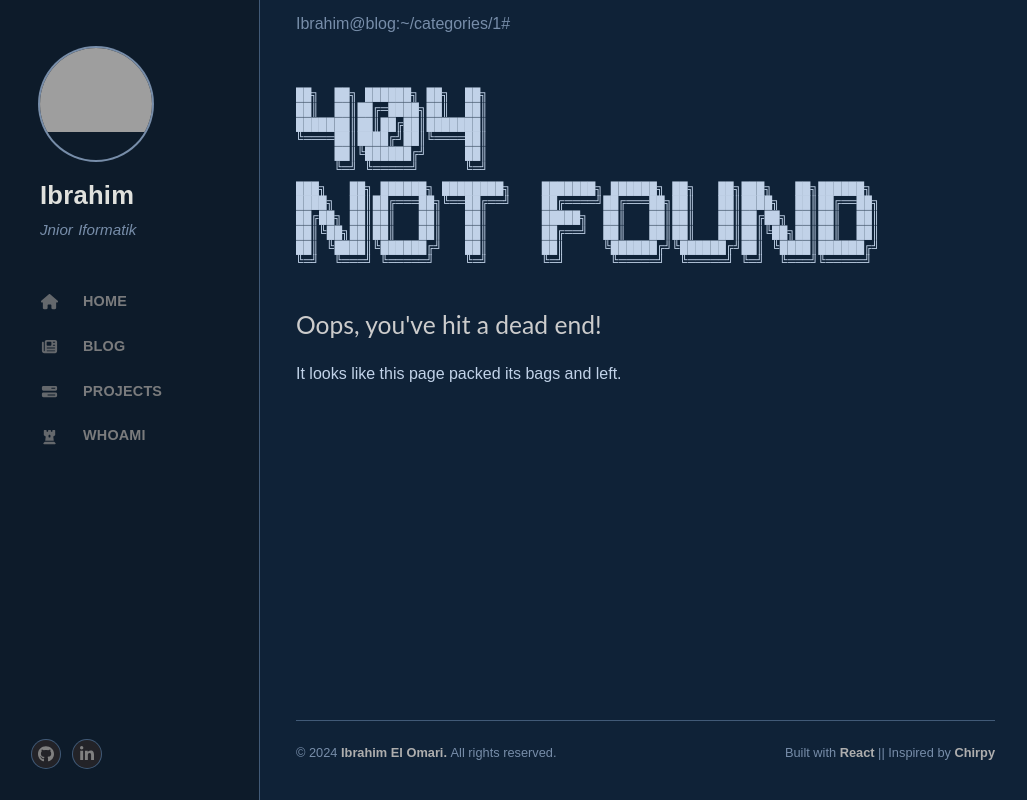
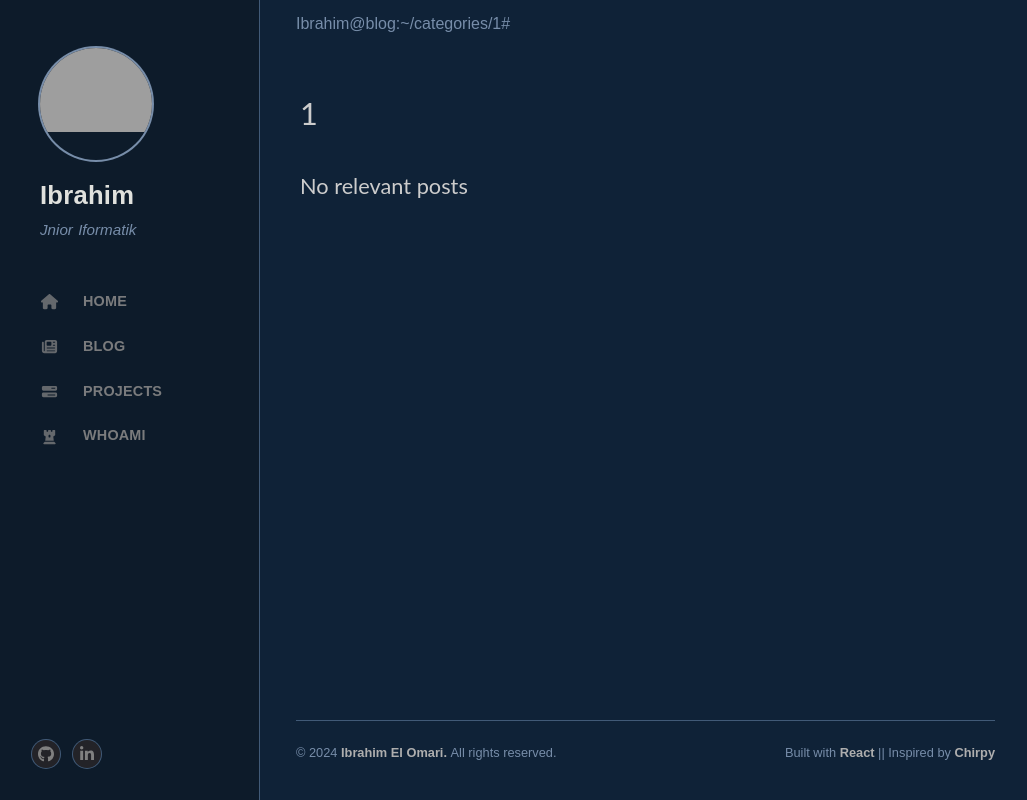
Before and after one commit to elomarii/chirpy-react, a React (Vite) app: page /categories/1 in a window 1280 px wide. Shown: the whole page, without its empty margins (0-1027 px from the left). Built offline with nearby package versions, Linux system fonts and the light colour scheme; grey boxes are pictures that could not be loaded.

Commit message:
refactor router code

```diff
--- a/src/App.tsx
+++ b/src/App.tsx
@@ -1,13 +1,10 @@
-import { ReactNode } from "react";
 import NavBar from "./components/NavBar";
 import Footer from "./components/Footer";
 import TopBar from "./components/Topbar";
+import { RouterProvider } from "react-router-dom";
+import router from "./router";
 
-interface Props {
-  children: ReactNode;
-}
-
-function App({ children }: Props) {
+function App() {
   return (
     <>
       {/* NAVBAR */}
@@ -21,7 +18,7 @@ function App({ children }: Props) {
               aria-label="Main Content"
               className="col-12 col-lg-11 col-xl-9 px-md-4"
             >
-              {children}
+              <RouterProvider router={router} />
             </main>
 
             {/* SIDEBAR */}
--- a/src/main.tsx
+++ b/src/main.tsx
@@ -2,31 +2,13 @@ import { StrictMode } from "react";
 import { createRoot } from "react-dom/client";
 import "./styles/main.scss";
 import App from "./App.tsx";
-import { createBrowserRouter, RouterProvider } from "react-router-dom";
-import Home from "./pages/Home.tsx";
-import NotFound from "./pages/NotFound.tsx";
-import Whoami from "./pages/Whoami.tsx";
-import Post from "./pages/Post.tsx";
-import Blog from "./pages/Blog.tsx";
-import Projects from "./pages/Projects.tsx";
 import { readMarkdown } from "./utils.tsx";
-import Category from "./pages/Category.tsx";
 
 // Define all routes and respective components
 const projectFiles = Object.keys(
   import.meta.glob("/public/projects/*.md")
 ).reverse();
 const postFiles = Object.keys(import.meta.glob("/public/posts/*.md")).reverse();
-const files = postFiles.concat(projectFiles);
-
-// Routes for articles
-const articlesRoutes = files.map((filepath, _index) => {
-  const path = filepath.replace("/public", "");
-  return {
-    path: path.replace(".md", ""),
-    element: <Post path={path} />,
-  };
-});
 
 async function readFiles(files: string[]) {
   return await Promise.all(
@@ -69,40 +51,8 @@ const fetchCategories = async () => {
 
 export const { categories, catList, posts, projects } = await fetchCategories();
 
-const categoriesRoutes = catList.map((cat, _index) => {
-  return {
-    path: `/categories/${cat.replace(" ", "-").toLowerCase()}`,
-    element: <Category name={cat} />,
-  };
-});
-
-// Router
-const router = createBrowserRouter([
-  {
-    path: "/",
-    element: <Home />,
-    errorElement: <NotFound />,
-  },
-  {
-    path: "/blog",
-    element: <Blog />,
-  },
-  {
-    path: "/projects",
-    element: <Projects />,
-  },
-  {
-    path: "/whoami",
-    element: <Whoami />,
-  },
-  ...articlesRoutes,
-  ...categoriesRoutes,
-]);
-
 createRoot(document.getElementById("root")!).render(
   <StrictMode>
-    <App>
-      <RouterProvider router={router} />
-    </App>
+    <App />
   </StrictMode>
 );
--- a/src/pages/Category.tsx
+++ b/src/pages/Category.tsx
@@ -1,23 +1,28 @@
 import Page from "./Page";
 import { posts } from "../main";
+import { useParams } from "react-router-dom";
 
-interface Props {
-  name: string;
-}
-
-function Category({ name }: Props) {
+function Category() {
+  const { name } = useParams();
+  const relevantPosts = posts.filter((post) =>
+    post.categories
+      .map((cat: string) => cat.toLowerCase().replace(" ", "-"))
+      .includes(name)
+  );
   return (
-    <Page title={name}>
+    <Page title={name ?? ""}>
       <ul className="content ps-0">
-        {posts
-          .filter((post) => post.categories.includes(name))
-          .map((post) => (
+        {relevantPosts.length == 0 ? (
+          <h3>No relevant posts</h3>
+        ) : (
+          relevantPosts.map((post) => (
             <li className="d-flex justify-content-between px-md-3">
               <a href={post.path}>{post.title}</a>
               <span className="dash flex-grow-1"></span>
               <time className="text-muted small text-nowrap">{post.date}</time>
             </li>
-          ))}
+          ))
+        )}
       </ul>
     </Page>
   );
--- a/src/pages/Post.tsx
+++ b/src/pages/Post.tsx
@@ -11,19 +11,20 @@ import {
   faFileCode,
   faTerminal,
 } from "@fortawesome/free-solid-svg-icons";
+import { useParams } from "react-router-dom";
 
 interface Props {
-  path: string;
   showHeader?: boolean;
 }
 
-function Post({ path, showHeader = true }: Props) {
+function Post({ showHeader = true }: Props) {
   const [content, setContent] = useState("");
   const [frontMatter, setFrontMatter] = useState(Object);
   const [loading, setLoading] = useState(true);
+  const { type, file } = useParams();
 
   useEffect(() => {
-    fetch(path)
+    fetch(`/${type}/${file}.md`)
       .then((response) => response.text())
       .then((text) => {
         const { frontMatter, content } = readMarkdown(text);
--- /dev/null
+++ b/src/router.tsx
@@ -0,0 +1,36 @@
+import { createBrowserRouter } from "react-router-dom";
+import Blog from "./pages/Blog";
+import Category from "./pages/Category";
+import Home from "./pages/Home";
+import NotFound from "./pages/NotFound";
+import Post from "./pages/Post";
+import Projects from "./pages/Projects";
+import Whoami from "./pages/Whoami";
+
+export default createBrowserRouter([
+  {
+    path: "/",
+    element: <Home />,
+    errorElement: <NotFound />,
+  },
+  {
+    path: "/blog",
+    element: <Blog />,
+  },
+  {
+    path: "/projects",
+    element: <Projects />,
+  },
+  {
+    path: "/whoami",
+    element: <Whoami />,
+  },
+  {
+    path: "/categories/:name",
+    element: <Category />,
+  },
+  {
+    path: "/:type/:file",
+    element: <Post />,
+  },
+]);
```
